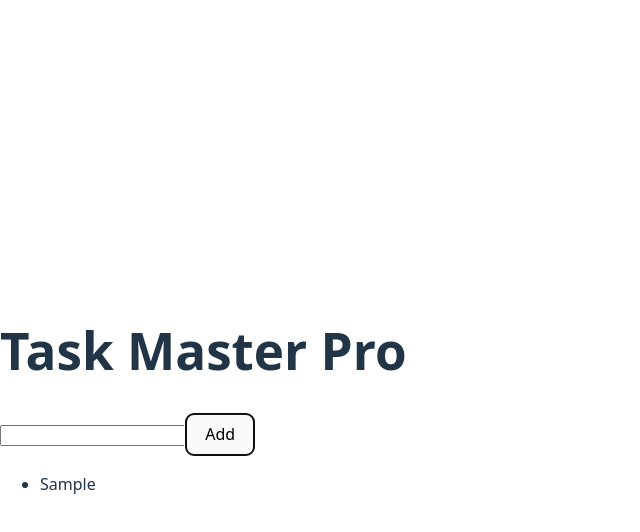
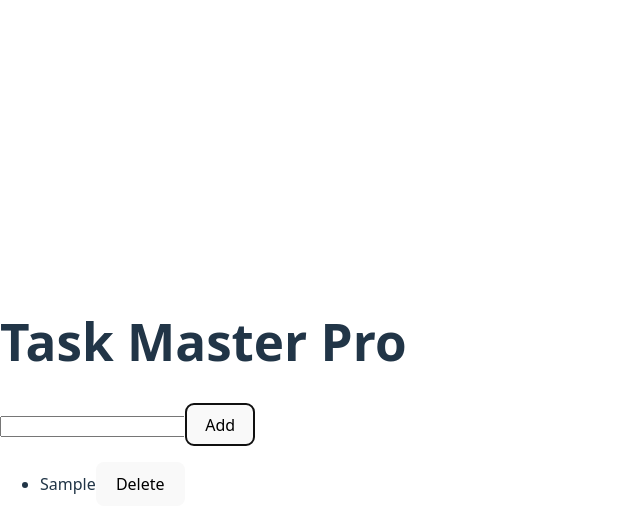
Before and after one commit to 01Keven/lumina-os, a React (Vite) app: page / in a window 1280 px wide. Both pictures are taken after typing "Sample" into the empty fields and a click on the button "Add". Shown: the top 532 px of the page, without its empty margins (0-640 px from the left). Built offline with nearby package versions, Linux system fonts and the light colour scheme.

Commit message:
add TaskItem component and implement task deletion functionality

```diff
--- a/src/App.jsx
+++ b/src/App.jsx
@@ -9,6 +9,8 @@
 
 import { useState } from "react";
 import { TaskInput } from "./components/TaskInput";
+import { TaskItem } from "./components/TaskItem";
+
 
 function App() {
 
@@ -29,6 +31,10 @@ function App() {
         ])
     }
 
+    function handleDeleteTasks(id) {
+        setTasks(tasks.filter(task => task.id !== id))
+    }
+
     return (
         <div>
             <h1>Task Master Pro</h1>
@@ -36,10 +42,17 @@ function App() {
             <TaskInput onAdd={handleAddTasks}/>
 
             <ul>
-                {tasks.map(task => (
-                    <li key={task.id}>{task.text}</li>
+                {tasks.map( task => (
+                    <TaskItem
+                        key={task.id}
+                        task={task}
+                        onDelete={handleDeleteTasks}
+
+                    />
                 ))}
             </ul>
+
+
         </div>
     )
 }
--- a/src/components/TaskInput.jsx
+++ b/src/components/TaskInput.jsx
@@ -15,8 +15,10 @@ export function TaskInput({onAdd}) {
     return (
         <div>
             <input value={text}
-            onChange={e => setText(e.target.value)} />
-            <button onClick={handleAction}> Add
+                onChange={e => setText(e.target.value)}
+            />
+            <button
+                onClick={handleAction}> Add
             </button>
         </div>
     )
--- a/src/components/TaskItem.jsx
+++ b/src/components/TaskItem.jsx
@@ -0,0 +1,8 @@
+export function TaskItem({task, onDelete}) {
+    return (
+        <li>
+            {task.text}
+            <button onClick={ () => onDelete(task.id)} >Delete</button>
+        </li>
+    )
+}
```
